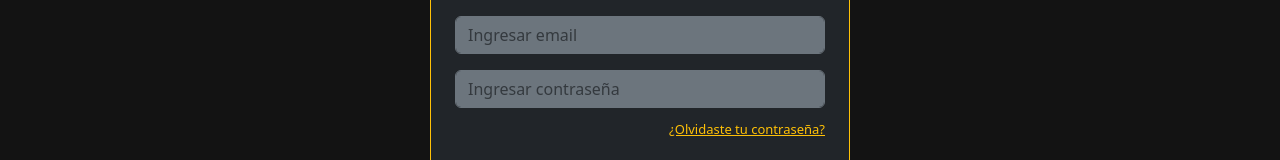
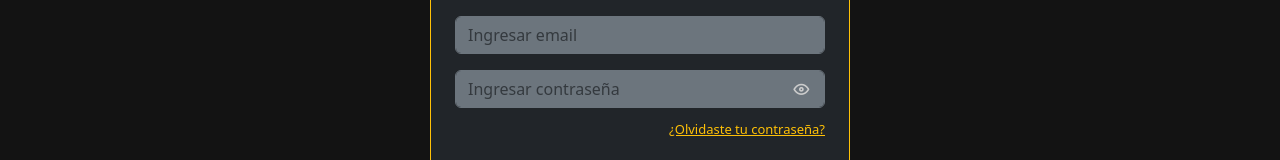
Before and after one commit to SebastianBenedetti/craneobarbero-frontend, a React (Vite) app: page /login in a window 1280 px wide. Shown: the part 251-411 px from the top of the page. Built offline with nearby package versions, Linux system fonts and the light colour scheme; no server answers.

Commit message:
feat: mostrar u ocultar la contraseña en el login y el registro

```diff
--- /dev/null
+++ b/src/components/PasswordInput/PasswordInput.jsx
@@ -0,0 +1,24 @@
+import { useState } from "react";
+import "../../styles/passwordInput.css";
+
+function PasswordInput({ ref, className = "", ...props }) {
+  const [visible, setVisible] = useState(false);
+
+  return (
+    <div className="password-input">
+      <input ref={ref} {...props} type={visible ? "text" : "password"} className={`${className} password-input-field`} />
+      <button
+        type="button"
+        className="password-input-toggle"
+        onClick={() => setVisible((current) => !current)}
+        aria-label={visible ? "Ocultar contraseña" : "Mostrar contraseña"}
+        aria-pressed={visible}
+        title={visible ? "Ocultar contraseña" : "Mostrar contraseña"}
+      >
+        <i className={`ti ${visible ? "ti-eye-off" : "ti-eye"}`} aria-hidden="true" />
+      </button>
+    </div>
+  );
+}
+
+export default PasswordInput;
--- a/src/components/auth/Login.jsx
+++ b/src/components/auth/Login.jsx
@@ -1,6 +1,7 @@
 
 import { useRef, useState, useEffect } from "react";
 import { useNavigate, Link } from "react-router";
+import PasswordInput from "../PasswordInput/PasswordInput";
 import { loginService } from "./auth.services";
 
 const Login = ({ onLogin, onCancel, context, subtitle = "Iniciá sesión para confirmar tu turno" }) => {
@@ -64,7 +65,7 @@ const Login = ({ onLogin, onCancel, context, subtitle = "Iniciá sesión para co
   };
 
   useEffect(() => {
-    document.title = " Iniciar sesión | Cráneo Barbero";
+    document.title = "Iniciar sesión | Cráneo Barbero";
   }, []);
 
   return (
@@ -92,8 +93,7 @@ const Login = ({ onLogin, onCancel, context, subtitle = "Iniciá sesión para co
       </div>
 
       <div className="mb-4">
-        <input
-          type="password"
+        <PasswordInput
           required
           ref={passwordRef}
           placeholder="Ingresar contraseña"
--- a/src/components/auth/Register.jsx
+++ b/src/components/auth/Register.jsx
@@ -10,6 +10,7 @@ import "../../styles/legal.css";
 import { useRef, useState } from "react";
 import { Link } from "react-router";
 import { registerService } from "./auth.services";
+import PasswordInput from "../PasswordInput/PasswordInput";
 import { isStrongPassword, PASSWORD_POLICY } from "../../utils/password";
 
 const Register = ({ onRegister, onCancel, subtitle = "Creá tu cuenta para confirmar el turno" }) => {
@@ -127,8 +128,7 @@ const Register = ({ onRegister, onCancel, subtitle = "Creá tu cuenta para confi
             </div>
 
             <div className="mb-3">
-                <input
-                    type="password"
+                <PasswordInput
                     required
                     ref={passwordRef}
                     placeholder="Contraseña (mínimo 8, con letras y números)"
@@ -144,8 +144,7 @@ const Register = ({ onRegister, onCancel, subtitle = "Creá tu cuenta para confi
             </div>
 
             <div className="mb-4">
-                <input
-                    type="password"
+                <PasswordInput
                     required
                     ref={confirmPasswordRef}
                     placeholder="Repetir contraseña"
--- /dev/null
+++ b/src/styles/passwordInput.css
@@ -0,0 +1,34 @@
+.password-input {
+  position: relative;
+}
+
+.password-input .password-input-field {
+  padding-right: 2.75rem;
+}
+
+.password-input-toggle {
+  position: absolute;
+  top: 50%;
+  right: 0.35rem;
+  transform: translateY(-50%);
+  width: 36px;
+  height: 36px;
+  display: flex;
+  align-items: center;
+  justify-content: center;
+  border: none;
+  border-radius: 8px;
+  background: transparent;
+  color: var(--text-secondary);
+  font-size: 1.2rem;
+  cursor: pointer;
+}
+
+.password-input-toggle:hover {
+  color: var(--text-primary);
+}
+
+.password-input-toggle:focus-visible {
+  outline: 2px solid var(--accent-primary);
+  outline-offset: 1px;
+}
```
